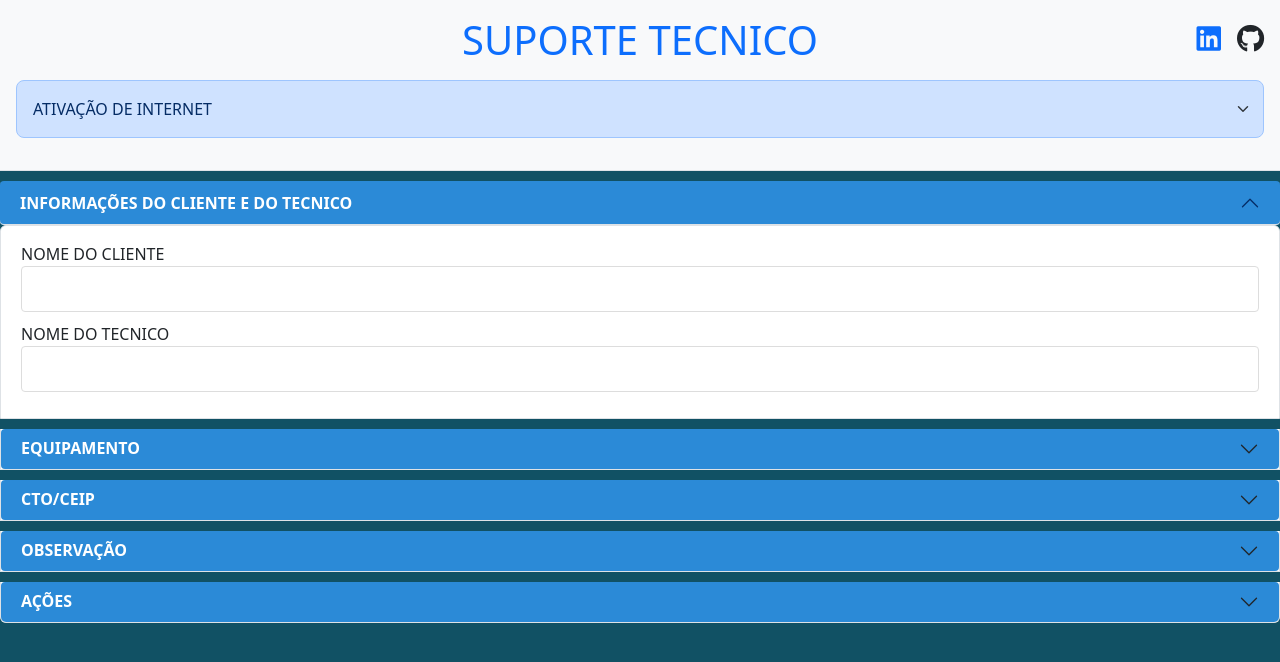
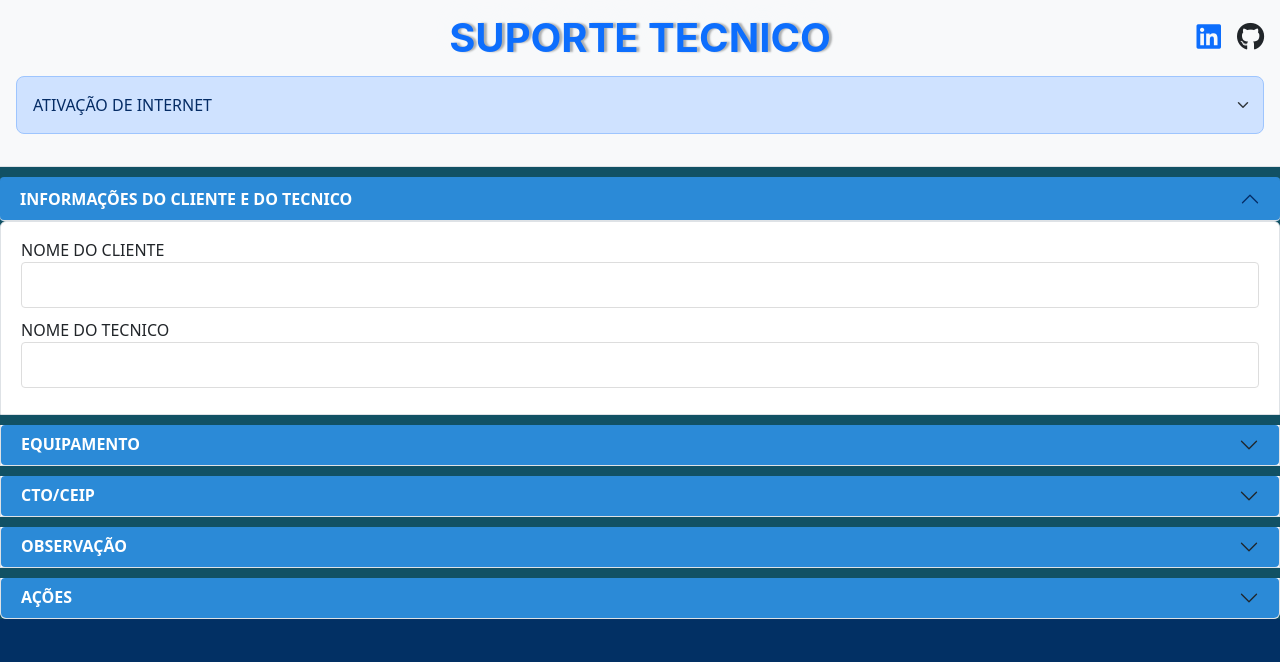
Before and after one commit to EsleyLeal/supTecnico, an Angular app: page / in a window 1280 px wide. Shown: the top 662 px of the page. Built offline with nearby package versions, Linux system fonts and the light colour scheme.

Commit message:
adicionado root no style.css e algumas alteracoes no h1 suporte tecnico

```diff
--- a/src/styles.css
+++ b/src/styles.css
@@ -1,6 +1,27 @@
+:root {
+  font-family: Inter, system-ui, Avenir, Helvetica, Arial, sans-serif;
+  line-height: 1.5;
+  font-weight: 400;
+  color: #ffffffde;
+  background-color: #023064;
+  font-synthesis: none;
+  text-rendering: optimizeLegibility;
+  -webkit-font-smoothing: antialiased;
+  -moz-osx-font-smoothing: grayscale;
+}
+
 body
 {
   background-color: #115164;
+}
+
+h1
+{
+  font-family: Inter, system-ui, Avenir, Helvetica, Arial, sans-serif;
+  line-height: 1.1;
+  text-shadow: 3px 0px 2px rgba(17, 18, 18, .32), -2px -9px 22px rgba(246, 253, 254, .24);
+  color: #0340b8;
+  font-weight: 700;
 }
 
 #selectEquipamento
```
